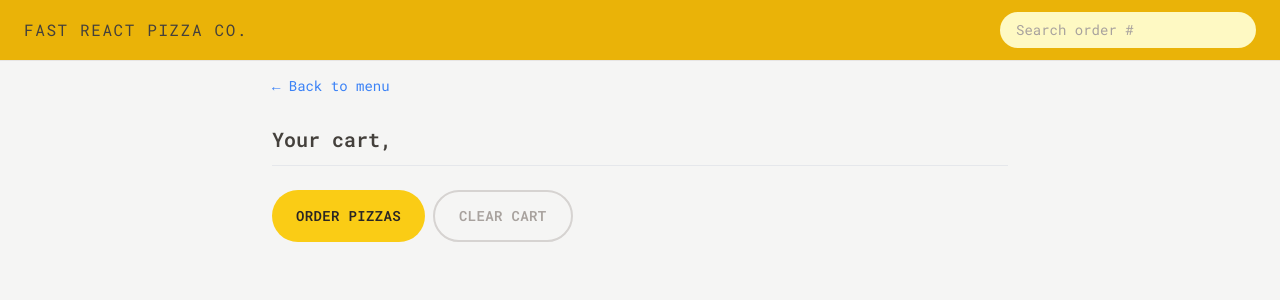
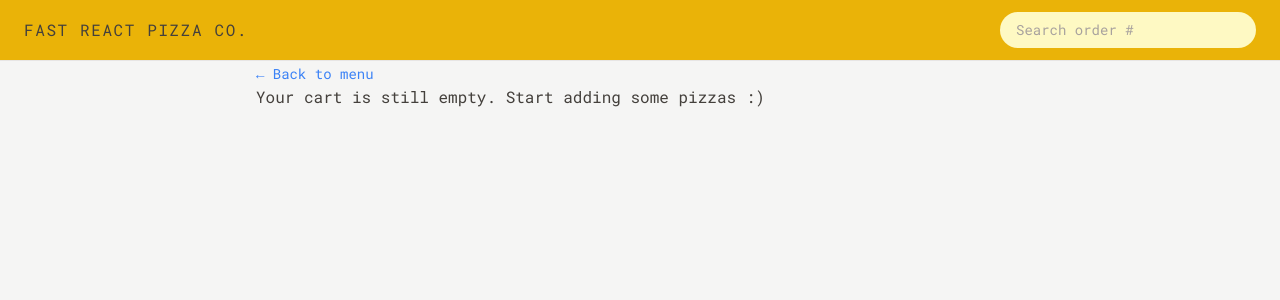
Before and after one commit to platisam/Fast_React_Pizza_Co., a React (Vite) app: page /cart in a window 1280 px wide. Shown: the top 300 px of the page. Built offline with nearby package versions, Linux system fonts and the light colour scheme.

Commit message:
displaying EmptyCart component

```diff
--- a/src/features/cart/Cart.jsx
+++ b/src/features/cart/Cart.jsx
@@ -3,6 +3,7 @@ import Button from "../../ui/Button";
 import CartItem from "./CartItem";
 import { useDispatch, useSelector } from "react-redux";
 import { clearCart, getCart } from "./cartSlice";
+import EmptyCart from "./EmptyCart";
 
 /*const fakeCart = [
   {
@@ -33,6 +34,8 @@ function Cart() {
   const cart = useSelector(getCart);
   const dispatch = useDispatch();
 
+  if (!cart.length) return <EmptyCart />;
+
   return (
     <div className="py-3 px-4">
       <LinkButton to="/menu">&larr; Back to menu</LinkButton>
--- a/src/features/cart/EmptyCart.jsx
+++ b/src/features/cart/EmptyCart.jsx
@@ -1,9 +1,10 @@
-import { Link } from 'react-router-dom';
+import { Link } from "react-router-dom";
+import LinkButton from "../../ui/LinkButton";
 
 function EmptyCart() {
   return (
     <div>
-      <Link to="/menu">&larr; Back to menu</Link>
+      <LinkButton to="/menu">&larr; Back to menu</LinkButton>
 
       <p>Your cart is still empty. Start adding some pizzas :)</p>
     </div>
```
